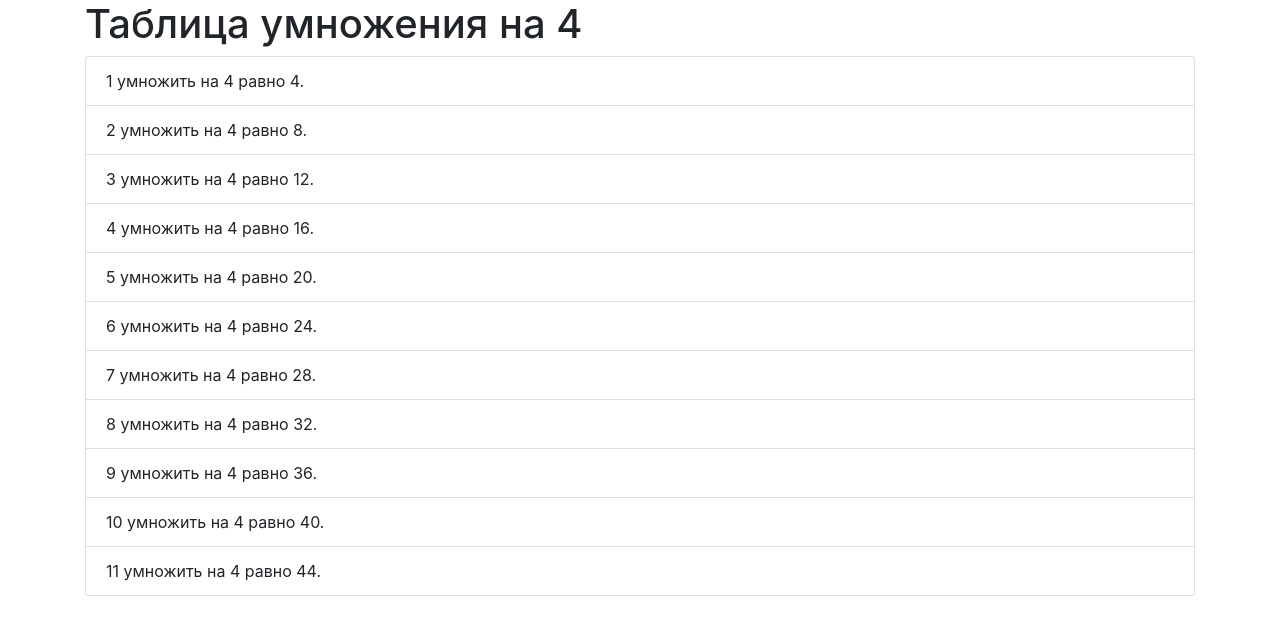
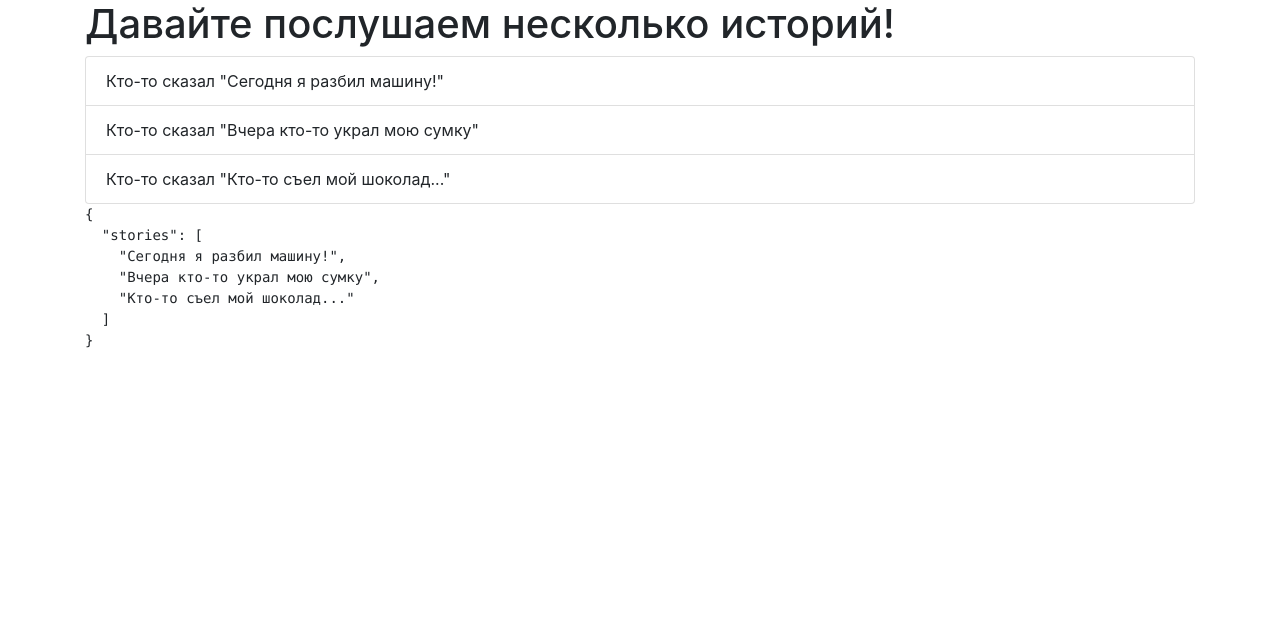
Before and after one commit to Virtbrain/VueJS, a plain HTML site: page Homeproj3/index.html in a window 1280 px wide. Drawn offline with nearby package versions, Linux system fonts and the light colour scheme.

Commit message:
Arrays(Book example)

```diff
--- a/Homeproj3/Vue.js
+++ b/Homeproj3/Vue.js
@@ -1,3 +1,10 @@
 new Vue({
     el: '.container',
+    data: {
+        stories: [
+            'Сегодня я разбил машину!',
+            'Вчера кто-то украл мою сумку',
+            'Кто-то съел мой шоколад...',
+        ]
+    }
 })
--- a/Homeproj3/index.html
+++ b/Homeproj3/index.html
@@ -9,12 +9,13 @@
 </head>
 <body>
     <div class="container">
-        <h1>Таблица умножения на 4</h1>
+        <h1>Давайте послушаем несколько историй!</h1>
         <ul class="list-group">
-            <li v-for="i in 11" class="list-group-item">
-                {{ i }} умножить на 4 равно {{ i*4 }}.
+            <li v-for="(story, index) in stories" :key="index" class="list-group-item">
+                Кто-то сказал "{{story}}"
             </li>
         </ul>
+        <pre>{{$data}}</pre>
     </div>
     <script src="https://cdn.jsdelivr.net/npm/vue/dist/vue.js"></script>
     <script src="Vue.js"></script>
```
